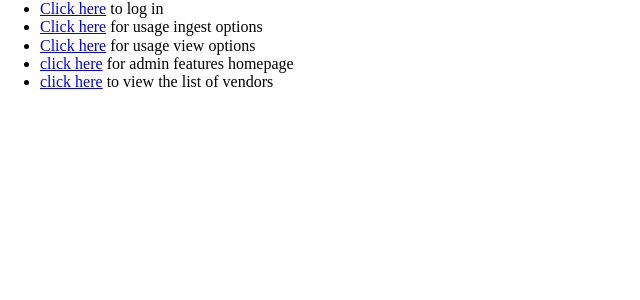
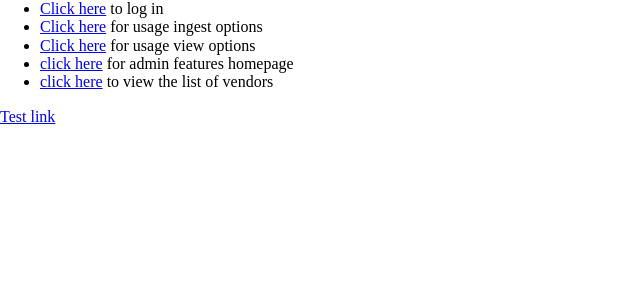
Before and after one commit to ereiskind/nolcat, a Flask app: page / in a window 1280 px wide. Shown: the part 200-500 px from the top of the page, without its empty margins (0-640 px from the left). Run offline with Flask 2, Linux system fonts and the light colour scheme; parts of the project's set-up code (start-up, migrations or seed data) failed here and were passed over; some libraries are stand-ins or nearby versions.

Commit message:
Add download test link

```diff
--- a/nolcat/templates/index.html
+++ b/nolcat/templates/index.html
@@ -20,5 +20,7 @@
         <li><a href="{{ url_for('annual_stats.annual_stats_homepage') }}">click here</a> for admin features homepage</li>
         <li><a href="{{ url_for('view_lists.view_lists_homepage', list='vendors') }}">click here</a> to view the list of vendors</li>
     </ul>
+
+    <p><a href="{{ url_for('download_file', file_path='\nolcat\nolcat\initialization\relation_initialization_templates\initialize_fiscalYears.csv') }}">Test link</a></p>
 </body>
 </html>
```
